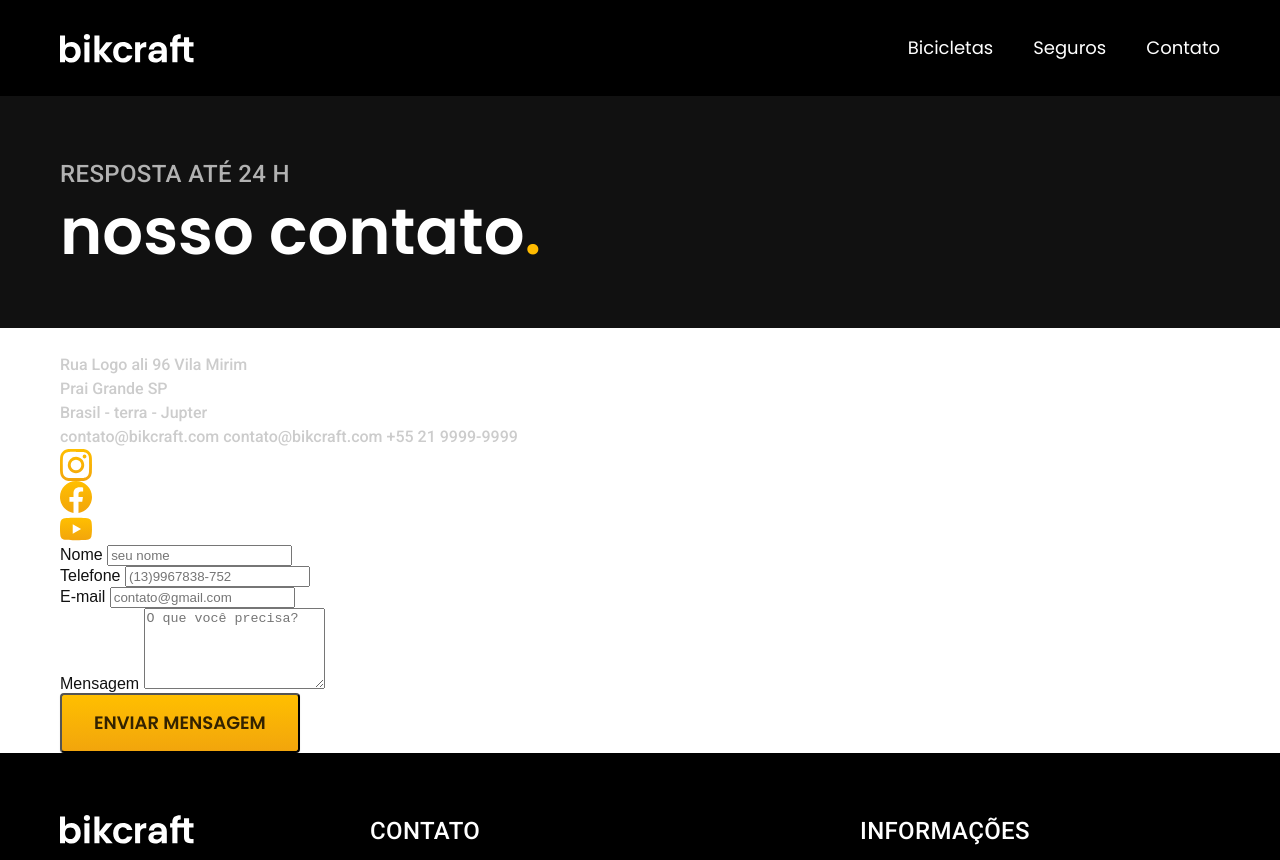
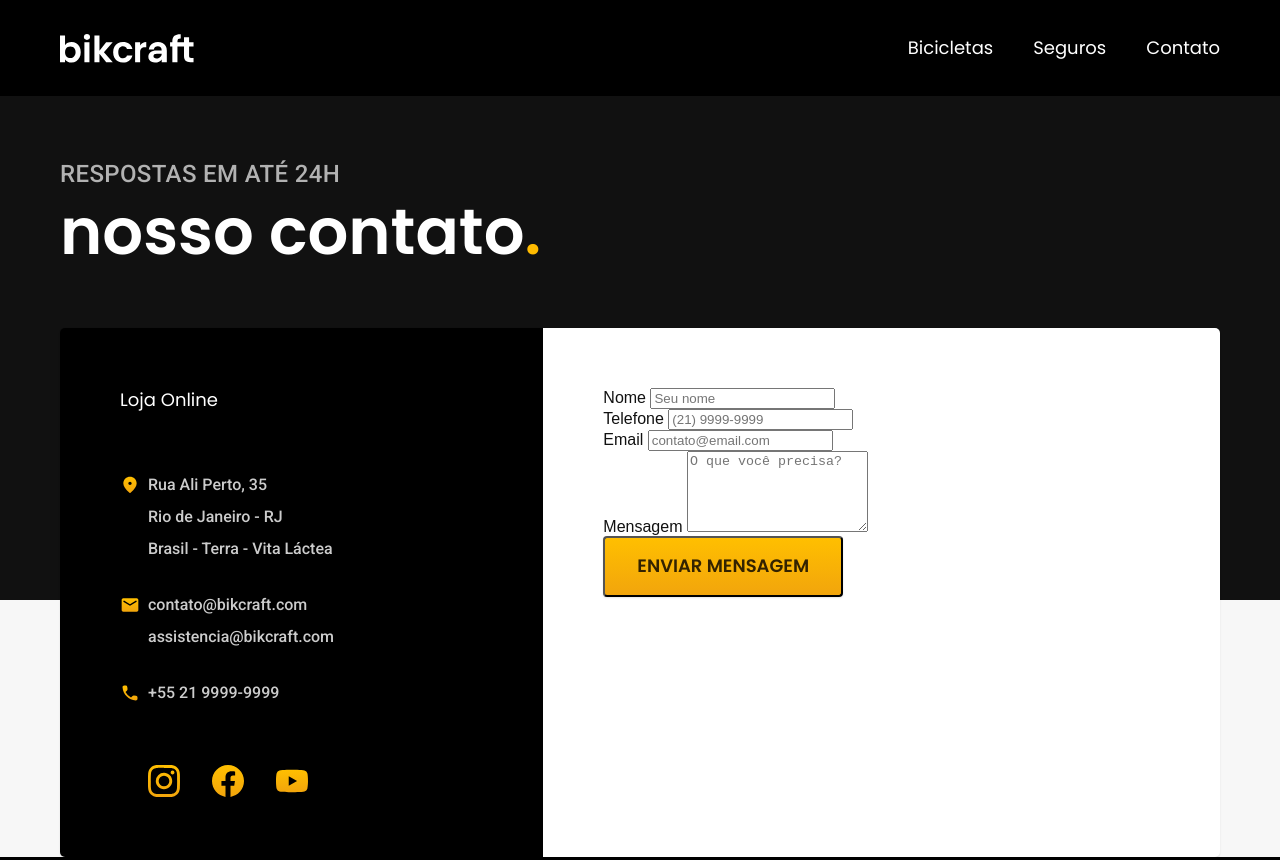
Before and after one commit to Ewertondamax/Site-Bik-craft-estrutura-inicial, a plain HTML site: page assets/contato.html in a window 1280 px wide. Shown: the top 860 px of the page. Drawn offline with Linux system fonts and the light colour scheme.

Commit message:
formulario contato

```diff
--- a/assets/contato.html
+++ b/assets/contato.html
@@ -35,21 +35,22 @@
   <main>
     <div class="titulo-bg">
       <div class="titulo container">
-        <p class="font-2-l-b cor-5">Resposta até 24 h</p>
+        <p class="font-2-l-b cor-5">Respostas em até 24h</p>
         <h1 class="font-1-xxl cor-0">nosso contato<span class="cor-p1">.</span></h1>
       </div>
     </div>
+
     <div class="contato container">
       <section class="contato-dados" aria-label="Endereço">
         <h2 class="font-1-m cor-0">Loja Online</h2>
-        <div class="contao-endereco font-2-s cor-4">
-          <p>Rua Logo ali 96 Vila Mirim</p>
-          <p>Prai Grande SP</p>
-          <p>Brasil - terra - Jupter</p>
+        <div class="contato-endereco font-2-s cor-4">
+          <p>Rua Ali Perto, 35</p>
+          <p>Rio de Janeiro - RJ</p>
+          <p>Brasil - Terra - Vita Láctea</p>
         </div>
-        <address class="contato-meios   font-2-s cor-4">
+        <address class="contato-meios font-2-s cor-4">
           <a href="mailto:contato@bikcraft.com">contato@bikcraft.com</a>
-          <a href="mailto:assistencia@bikcraft.com">contato@bikcraft.com</a>
+          <a href="mailto:assistencia@bikcraft.com">assistencia@bikcraft.com</a>
           <a href="tel:+552199999999">+55 21 9999-9999</a>
         </address>
         <div class="contato-redes">
@@ -63,29 +64,26 @@
             <img src="./img/redes/youtube-p.svg" alt="Youtube">
           </a>
         </div>
-
-
       </section>
-
-      <section class="contato-formulario" aria-label="formulário">
+      <section class="contato-formulario" aria-label="Formulário">
         <form class="form" action="./contato.html">
           <div>
             <label for="nome">Nome</label>
-            <input type="text" name="nome" id="nome" placeholder="seu nome">
+            <input type="text" id="nome" name="nome" placeholder="Seu nome">
           </div>
           <div>
-            <label for="nome">Telefone</label>
-            <input type="text" name="telefone" id="telefon" placeholder="(13)9967838-752">
+            <label for="telefone">Telefone</label>
+            <input type="text" id="telefone" name="telefone" placeholder="(21) 9999-9999">
           </div>
-          <div>
-            <label for="email">E-mail</label>
-            <input type="text" name="email" id="email" placeholder="contato@gmail.com">
+          <div class="col-2">
+            <label for="email">Email</label>
+            <input type="email" id="email" name="email" placeholder="contato@email.com">
           </div>
-          <div>
-            <label for="nome">Mensagem</label>
+          <div class="col-2">
+            <label for="mensagem">Mensagem</label>
             <textarea rows="5" id="mensagem" name="mensagem" placeholder="O que você precisa?"></textarea>
           </div>
-          <button class="botao">Enviar mensagem</button>
+          <button class="botao col-2">Enviar Mensagem</button>
         </form>
       </section>
     </div>
--- a/assets/css/contato/contato.css
+++ b/assets/css/contato/contato.css
@@ -0,0 +1,96 @@
+#contato {
+  background: linear-gradient(var(--cor-11) 600px, var(--cor-1) 0px);
+}
+
+.contato {
+  display: grid;
+  grid-template-columns: 5fr 7fr;
+}
+
+.contato-dados,
+.contato-formulario {
+  padding: 60px;
+  box-shadow: 0 1px 2px rgba(0, 0, 0, 0.1);
+}
+
+.contato-dados {
+  border-radius: 5px 0 0 5px;
+  background: var(--cor-12);
+}
+
+.contato-formulario {
+  border-radius: 0 5px 5px 0;
+  background: var(--cor-0);
+}
+
+.contato-dados h2 {
+  margin-bottom: 60px;
+}
+
+.contato-endereco {
+  margin-bottom: 32px;
+  padding-left: 28px;
+  background: url("../../img/icones/local.svg") no-repeat 0px 2px;
+}
+
+.contato-endereco p {
+  margin-bottom: 8px;
+}
+
+.contato-meios a {
+  display: block;
+  max-width: max-content;
+  margin-bottom: 8px;
+  padding-left: 28px;
+}
+
+.contato-meios a:hover {
+  color: var(--cor-0);
+}
+
+.contato-meios a:first-child {
+  background: url("../../img/icones/email.svg") no-repeat 0px 2px;
+}
+
+.contato-meios a:nth-child(2) {
+  margin-bottom: 32px;
+}
+
+.contato-meios a:nth-child(3) {
+  background: url("../../img/icones/telefone.svg") no-repeat 0px 2px;
+  margin-bottom: 60px;
+}
+
+.contato-redes {
+  display: flex;
+  gap: 32px;
+  padding-left: 28px;
+}
+
+@media (max-width: 800px) {
+  .contato {
+    grid-template-columns: 1fr;
+  }
+
+  .contato-dados,
+  .contato-formulario {
+    padding: 20px;
+  }
+
+  .contato-dados {
+    border-radius: 5px 5px 0 0;
+  }
+
+  .contato-formulario {
+    border-radius: 0 0 5px 5px;
+  }
+
+  .contato-dados h2,
+  .contato-meios a:nth-child(3) {
+    margin-bottom: 32px;
+  }
+
+  .contato-redes {
+    margin-bottom: 12px;
+  }
+}
```
